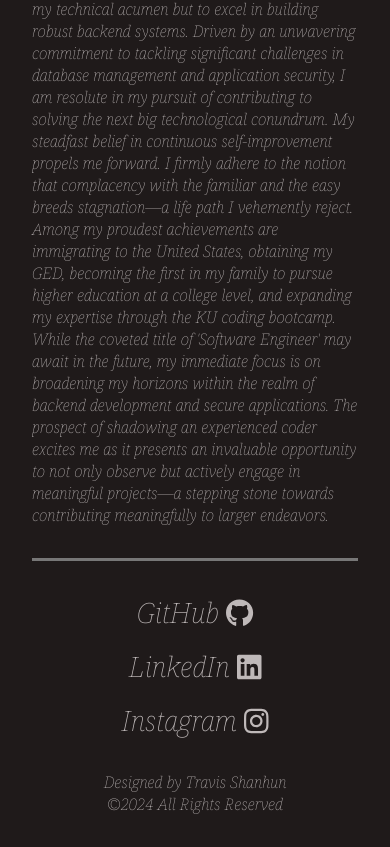
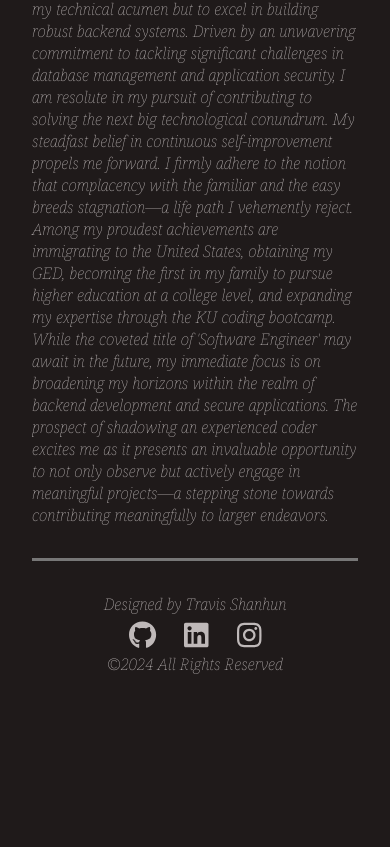
Before and after one commit to Shanhun-Codes/REACT-Portfolio-Travis-Shanhun, a React (Vite) app: page / in a window 390 px wide. Shown: the part 1707-2554 px from the top of the page. After the commit the page ends 2414 px from the top, so only its background shows below. Built offline with nearby package versions, Linux system fonts and the light colour scheme; a web font is replaced by a local one.

Commit message:
changed footer fortmat to only show icons

```diff
--- a/src/components/Footer.jsx
+++ b/src/components/Footer.jsx
@@ -13,9 +13,11 @@ const Footer = () => {
     return (
         <footer>
             <nav className="nav">
+            <p>Designed by Travis Shanhun</p>
+
                <ul>
                     <li className="nav-list footer-nav-list">
-                        <a className="footer-nav" href="https://github.com/RaszeroT">GitHub <span className="icon">
+                        <a className="footer-nav" href="https://github.com/RaszeroT"><span className="icon">
                         <FontAwesomeIcon
                                       className="icon-size icon"
                                       icon={socialIcons.githubIcon}
@@ -25,7 +27,7 @@ const Footer = () => {
 
                     </li>
                     <li className="nav-list footer-nav-list">
-                        <a className="footer-nav" href="https://www.linkedin.com/in/travis-shanhun-4340b62a1/">LinkedIn <span className="icon">
+                        <a className="footer-nav" href="https://www.linkedin.com/in/travis-shanhun-4340b62a1/"><span className="icon">
                         <FontAwesomeIcon
                                       className="icon-size icon"
                                       icon={socialIcons.linkedinIcon}
@@ -34,17 +36,16 @@ const Footer = () => {
                                   </a>
                     </li>
                     <li className="nav-list footer-nav-list">
-                        <a className="footer-nav" href="https://www.instagram.com/shanhun.codes/">Instagram <span className="icon">
+                        <a className="footer-nav" href="https://www.instagram.com/shanhun.codes/"><span className="icon">
                         <FontAwesomeIcon
                                       className="icon-size icon"
                                       icon={socialIcons.instagramIcon}
                                   />
-                                  </span>
+                                </span>
                                   </a>
                     </li>
                </ul>
                 <div className="designs">
-                    <p>Designed by Travis Shanhun</p>
                     <p><span className="copy">&copy;</span>2024 All Rights Reserved</p>
                 </div>
             </nav>
--- a/src/components/Navigation.jsx
+++ b/src/components/Navigation.jsx
@@ -8,25 +8,25 @@ import "../style/navBar.css"
             <nav className="nav main-nav">
 
               <ul>
-                <li className='nav-list'>
+                <li className='nav-list header-nav-list'>
                     <Link className="about-link"
                     to="/"
                     >About Me</Link>
                 </li>
 
-                <li className='nav-list'>
+                <li className='nav-list header-nav-list'>
                     <Link className="portfolio-link"
                     to="/portfolio"
                     >Portfolio</Link>
                 </li>
 
-                <li className='nav-list'>
+                <li className='nav-list header-nav-list'>
                     <Link className="contact-link"
                     to="/contact"
                     >Contact Me</Link>
                     </li>
 
-                <li className='nav-list'>
+                <li className='nav-list header-nav-list'>
                     <Link className="resume-link"
                     to="/resume"
                     >Resumè</Link>
--- a/src/style/footer.css
+++ b/src/style/footer.css
@@ -1,42 +1,40 @@
-
 footer {
   border-top: solid #777;
   margin-top: 2em;
   text-align: center;
 }
 
-nav ul  {
+nav ul {
   width: 100%;
   align-items: center;
 }
 
 .footer-nav {
-    padding: 0 1em 0 1em;
+  padding: 0 0.5em 0 0.5em;
   font-size: 1.75em;
   text-decoration: none;
+}
+
+.footer-nav:hover {
+  background-color: #777;
+  color: rgb(31, 26, 26);
+  border-radius: 10px;
+  padding: 0 0.5em 0 0.5em;
 }
 
 .icon {
   background-color: transparent;
 }
 
-.designs {
-    padding-top: 1em;
-}
-
 /* tablets */
 @media screen and (max-width: 820px) {
-
   .footer-nav-list {
-      width: 30%;
     margin: 0 auto;
   }
 }
 
 @media screen and (max-width: 600px) {
-
   .footer-nav-list {
-        width: 33%;
     margin: 0 auto;
   }
 }
@@ -47,9 +45,8 @@ nav ul  {
     text-align: center;
   }
 
-    .nav-list {
-      width: 100%;
-      margin: 0 auto 1em;
+  .footer-nav-list {
+    margin: 0 auto;
     font-size: 1em;
   }
 }
--- a/src/style/navBar.css
+++ b/src/style/navBar.css
@@ -15,7 +15,11 @@ nav ul {
 .nav-list {
   list-style: none;
   display: inline-block;
+}
+
+.header-nav-list {
   width: 25%;
+
 }
 
 .nav a {
@@ -25,7 +29,7 @@ nav ul {
 
 
 
-.nav a:hover {
+header .nav a:hover {
     background-color: #777;
     color: rgb(31, 26, 26);
     border-radius: 10px;
@@ -42,9 +46,12 @@ nav ul {
       text-align: center;
     }
 
-    .nav-list {
+    header .nav-list {
+      margin-bottom: 1em;
+    }
+
+    .header-nav-list {
       width: 35%;
-      margin-bottom: 1em;
     }
 
     .nav a:hover {
@@ -60,9 +67,12 @@ nav ul {
     }
 
     .nav-list {
-      width: 100%;
       margin-bottom: 1em;
       margin: 0 auto 1em;
       font-size: 1em;
     }
+
+    .header-nav-list {
+      width: 100%;
+    }
   }
```
Lines whose indentation alone changed are shown as unchanged.
